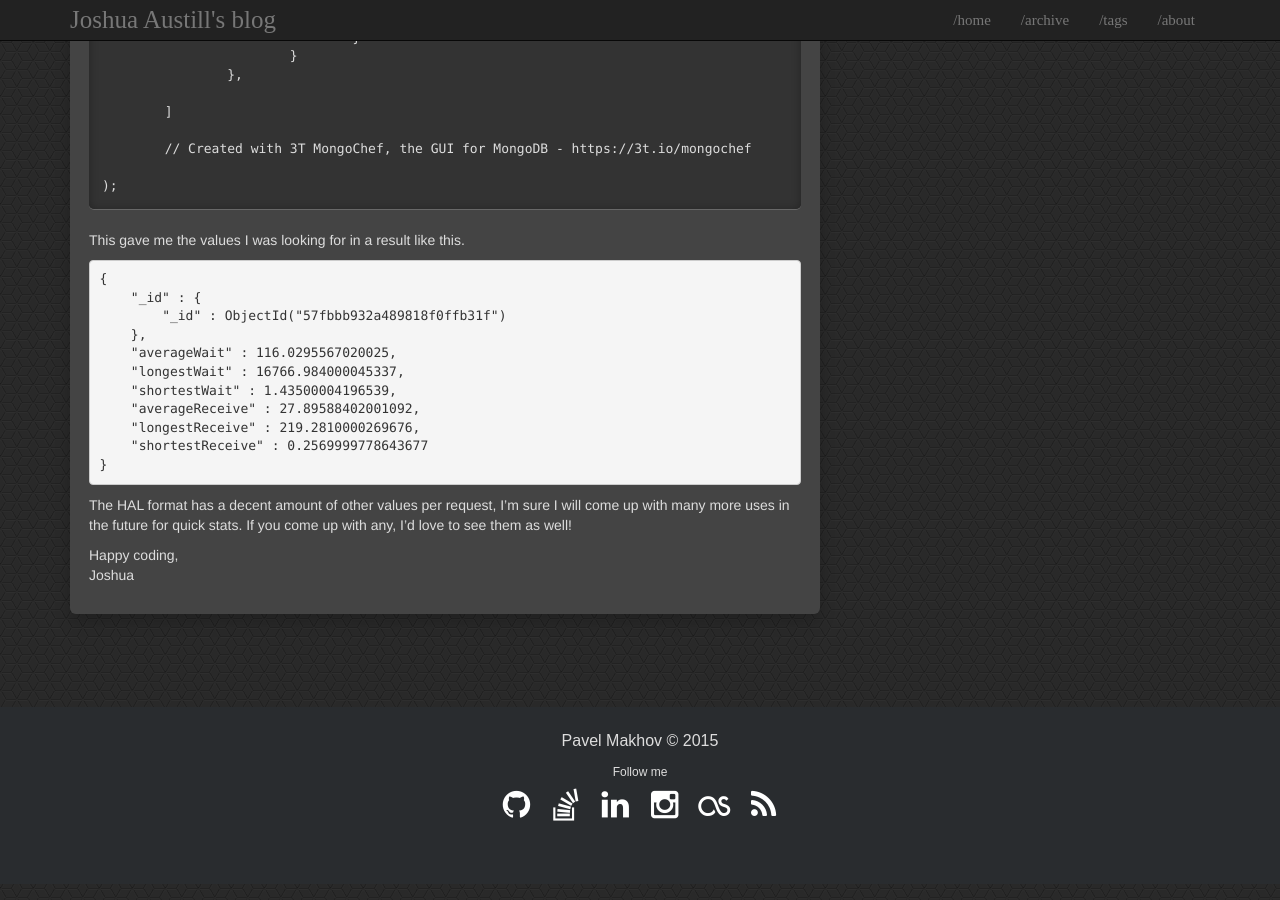
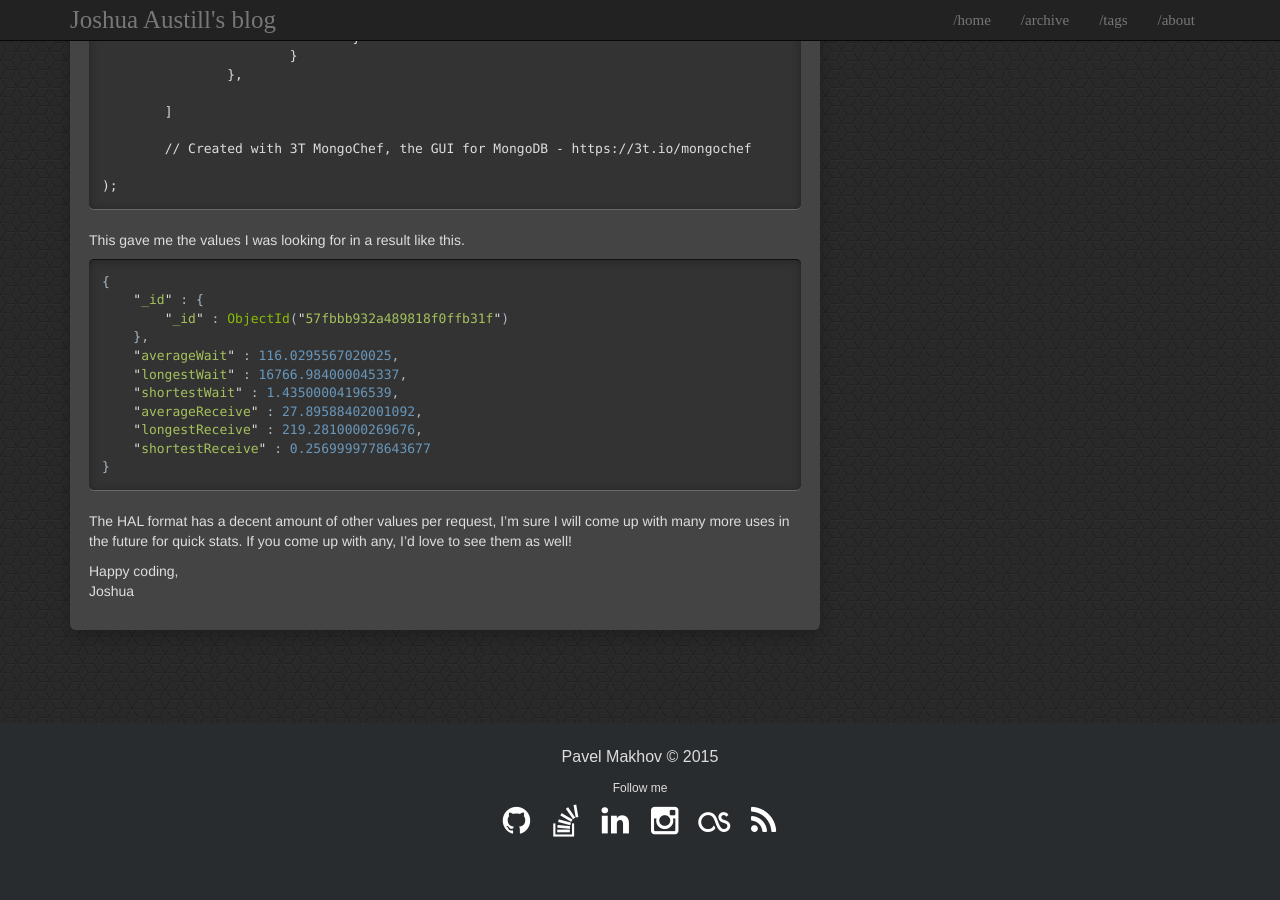
Before and after one commit to jlaustill/jlaustill.github.io, a Jekyll site: the page built from _posts/2016-10-10-use-mongodb-to-expand-chrome-devtools.md, in a window 1280 px wide and 900 px high, scrolled down 1019 px. Built offline with Jekyll 4.4.1, drawn with Linux system fonts in a browser that asks for light colours; part of the change alters nothing that is shown.

Commit message:
Updated 2016-10-10-use-mongodb-to-expand-chrome-devtools.md

````diff
--- a/_posts/2016-10-10-use-mongodb-to-expand-chrome-devtools.md
+++ b/_posts/2016-10-10-use-mongodb-to-expand-chrome-devtools.md
@@ -8,11 +8,11 @@ categories: MongoDB
 
 Today I had the need to do some simple network analysis to figure out if my site had issues, or the network.  Chrome has a great network tab, but I wasn't interested in individual requests.  I poked around, but I couldn't find anywhere to see the total average wait time, or the min or max.  But I did notice an option to "copy all as HAR"
 
-![img/copyAllAsHAR.png]({{site.baseurl}}/_drafts/copyAllAsHAR.png)
+![img/copyAllAsHAR.png]({{site.baseurl}}/_includes/img/copyAllAsHAR.png)
 
 This format when pasted into notepad turned out to be JSON, happy dance :)
 
-![img/HARformat.png]({{site.baseurl}}/_drafts/HARformat.png)
+![img/HARformat.png]({{site.baseurl}}/_includes/img/HARformat.png)
 
 This gave me the idea to use MongoDB and a simple aggregation query to get my answers, and it worked awesome.  First step was to simply import that HAL document into a collection.  I used MongoChef, but you could just as easily save it to a file and use mongoimport.
 
@@ -59,7 +59,7 @@ db.local.aggregate(
 ```
 
 This gave me the values I was looking for in a result like this.
-```JSON
+```javascript
 {
     "_id" : {
         "_id" : ObjectId("57fbbb932a489818f0ffb31f")
````
